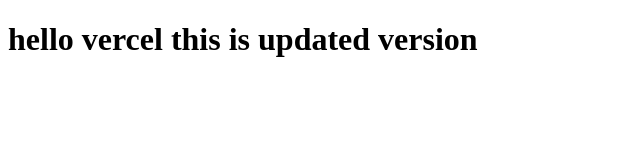
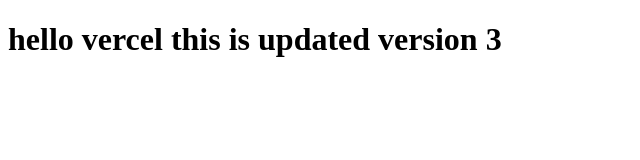
Before and after one commit to akcodec/vecel4, a plain HTML site: page index.html in a window 1280 px wide. Shown: the full height of the page, 0-640 px from the left. Drawn offline with Linux system fonts and the light colour scheme.

Commit message:
Update index.html

```diff
--- a/index.html
+++ b/index.html
@@ -6,6 +6,6 @@
     <title>Document</title>
 </head>
 <body>
-    <h1>hello vercel this is updated version</h1>
+    <h1>hello vercel this is updated version 3</h1>
 </body>
 </html>
```
